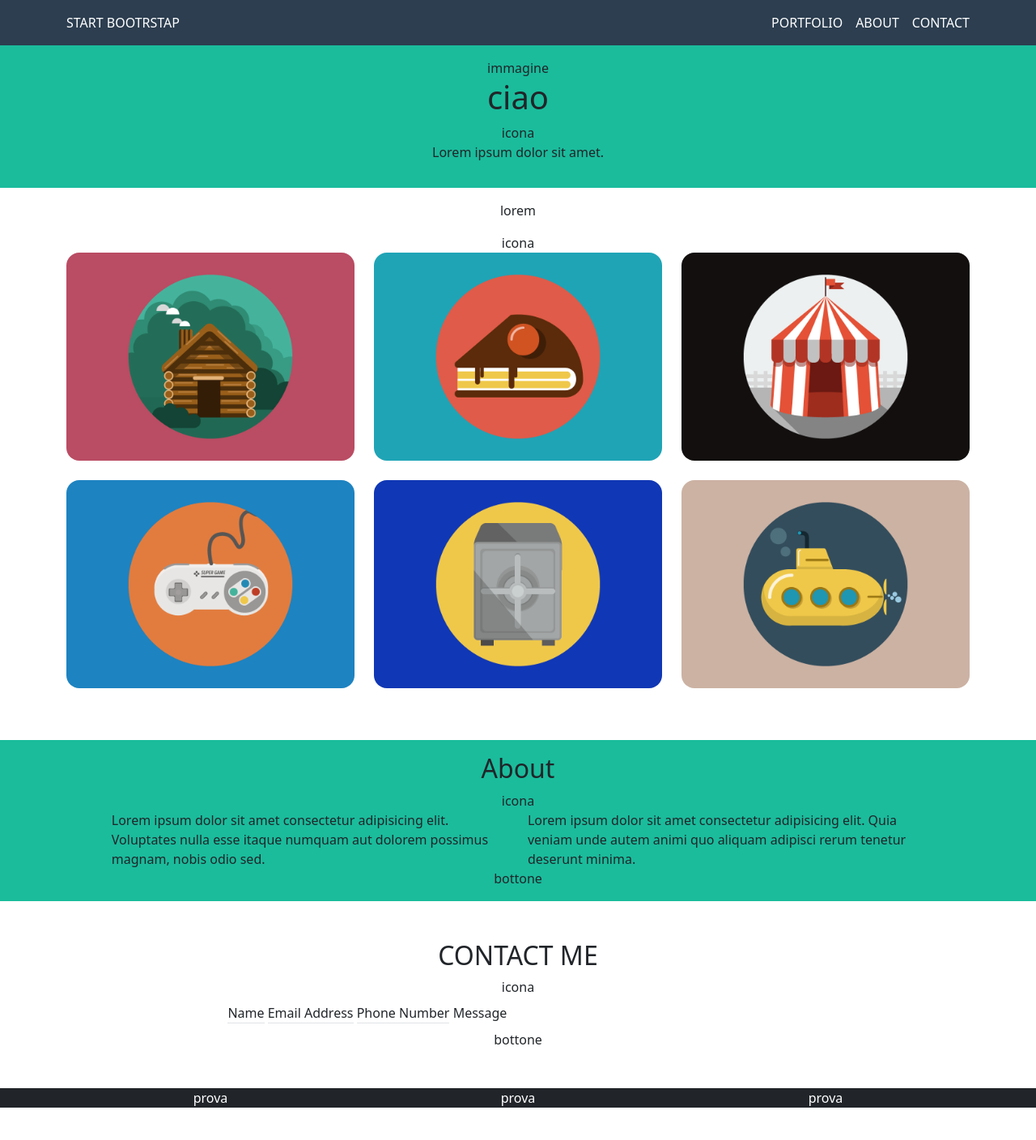
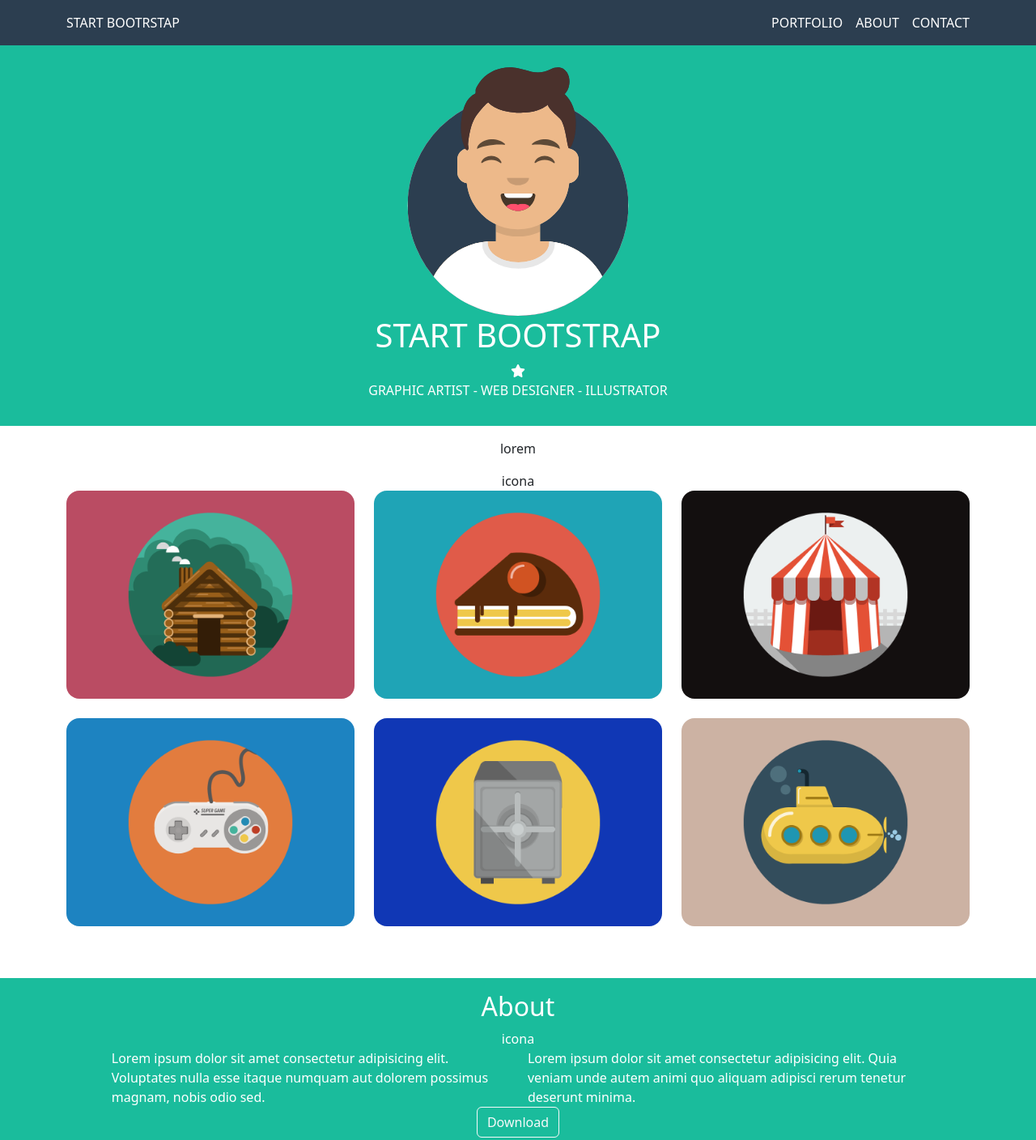
Before and after one commit to MattiaPaiano91/html-css-bootstrap-freelancer, a plain HTML site: page index.html in a window 1280 px wide. Shown: the top 1408 px of the page at 81% size. Before the commit the page ends 1368 px from the top, so only its background shows below. Drawn offline with nearby package versions, Linux system fonts and the light colour scheme.

Commit message:
-completato jumbo

```diff
--- a/css/style.css
+++ b/css/style.css
@@ -1,7 +1,11 @@
 /* generale */
+header li{
+    list-style: none;
+    display: inline-block;
+}
+
 li{
     list-style: none;
-    display: inline-block;
 }
 
 a{
@@ -15,6 +19,15 @@ ul{
 
 }
 
+.img-box{
+    max-width: 300px;
+    max-height: 300px;
+}
+
+img{
+    width: 100%;
+    display: block;
+}
 
 
 .special-background{
--- a/index.html
+++ b/index.html
@@ -13,7 +13,13 @@
     <link rel="stylesheet" href="css/style.css" />
 
     <!-- font awesome -->
-    <link rel="stylesheet" href="https://cdnjs.cloudflare.com/ajax/libs/font-awesome/6.4.2/css/all.min.css" integrity="sha512-z3gLpd7yknf1YoNbCzqRKc4qyor8gaKU1qmn+CShxbuBusANI9QpRohGBreCFkKxLhei6S9CQXFEbbKuqLg0DA==" crossorigin="anonymous" referrerpolicy="no-referrer" />
+    <link
+      rel="stylesheet"
+      href="https://cdnjs.cloudflare.com/ajax/libs/font-awesome/6.4.2/css/all.min.css"
+      integrity="sha512-z3gLpd7yknf1YoNbCzqRKc4qyor8gaKU1qmn+CShxbuBusANI9QpRohGBreCFkKxLhei6S9CQXFEbbKuqLg0DA=="
+      crossorigin="anonymous"
+      referrerpolicy="no-referrer"
+    />
     <title>Bootstrap Freelancer</title>
   </head>
   <body>
@@ -43,16 +49,20 @@
 
     <main>
       <!-- jumbotron -->
-      <div class="container-fluid special-background py-3">
+      <div class="container-fluid special-background py-3 text-white">
         <div class="container-md">
           <div class="row">
             <div
               class="col-12 text-center d-flex flex-column align-items-center"
             >
-              <div>immagine</div>
-              <h1>ciao</h1>
-              <div>icona</div>
-              <p>Lorem ipsum dolor sit amet.</p>
+              <div>
+                <img id="img-box" src="./img/avatar.svg" alt="" />
+              </div>
+              <h1>START BOOTSTRAP</h1>
+              <div>
+                <i class="fa-solid fa-star"></i>
+              </div>
+              <p>GRAPHIC ARTIST - WEB DESIGNER - ILLUSTRATOR</p>
             </div>
           </div>
         </div>
@@ -91,7 +101,7 @@
         </div>
       </div>
 
-      <div class="container-fluid special-background py-3 mb-5">
+      <div class="container-fluid special-background py-3 mb-5 text-white">
         <div class="container-md">
           <div class="prova-2">
             <div class="row">
@@ -111,7 +121,7 @@
               </div>
             </div>
             <div class="col-12 text-center">
-              <div class="box">bottone</div>
+              <button type="button" class="btn btn-outline-light">Download</button>
             </div>
           </div>
         </div>
```
